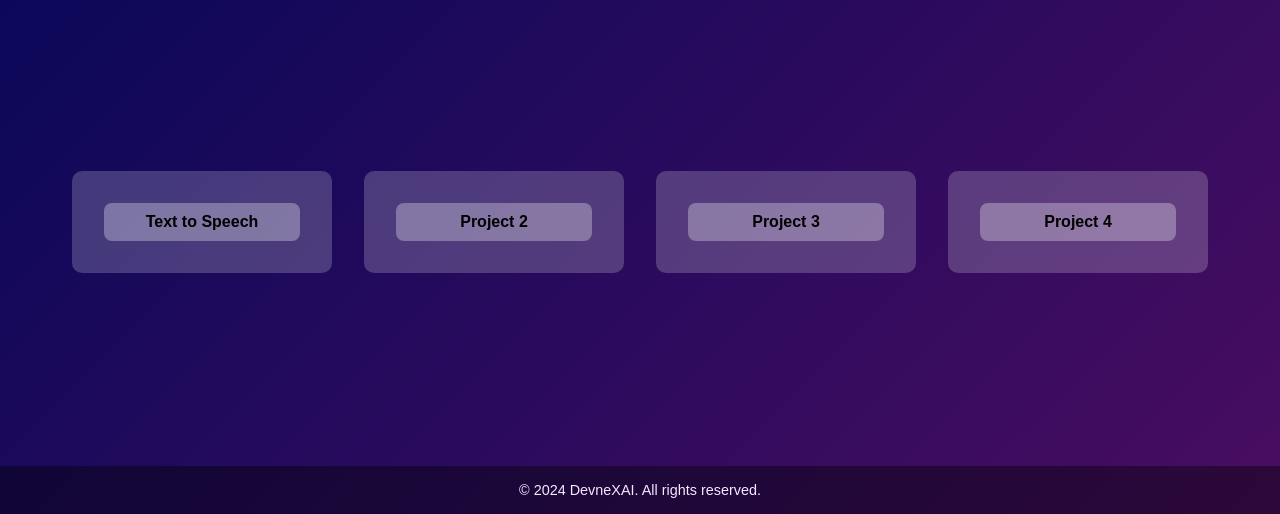
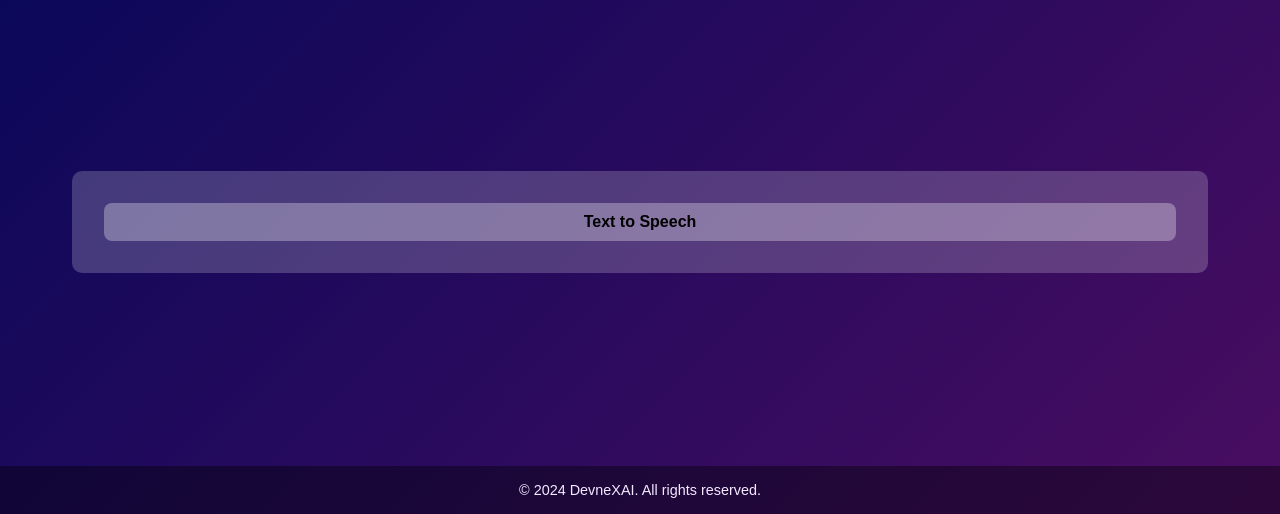
Before and after one commit to DavePujan/DevneXAI, a plain HTML site: page Converter section/index.html in a window 1280 px wide. Shown: the part 286-800 px from the top of the page. Drawn offline with Linux system fonts and the light colour scheme.

Commit message:
Update index.html

```diff
--- a/Converter section/index.html
+++ b/Converter section/index.html
@@ -175,9 +175,9 @@
   <!-- Grid Container for Projects -->
   <div class="grid-container">
     <div class="grid-item"><a href="Text-to-speech Converter\index.html">Text to Speech</a></div>
-    <div class="grid-item"><a href="#">Project 2</a></div>
+<!--     <div class="grid-item"><a href="#">Project 2</a></div>
     <div class="grid-item"><a href="#">Project 3</a></div>
-    <div class="grid-item"><a href="#">Project 4</a></div>
+    <div class="grid-item"><a href="#">Project 4</a></div> -->
   </div>
 
   <!-- Footer Section -->
```
